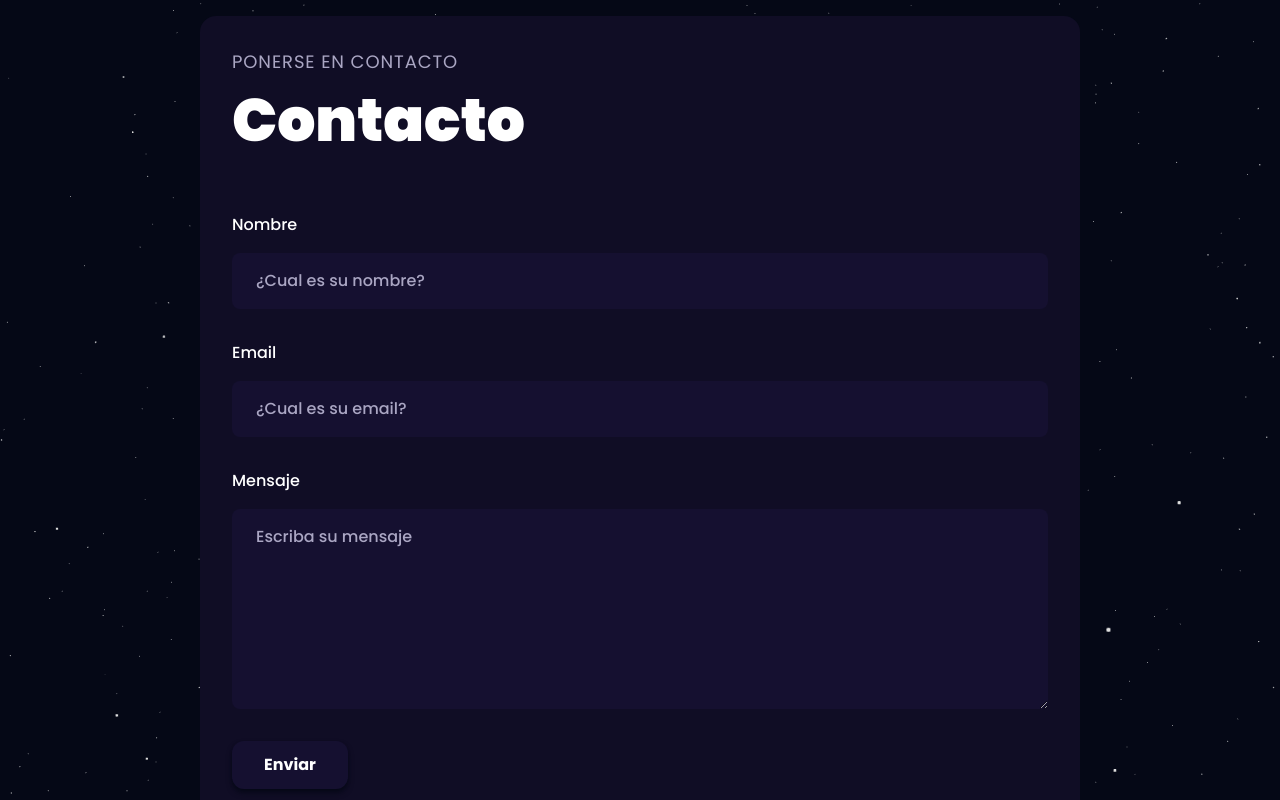
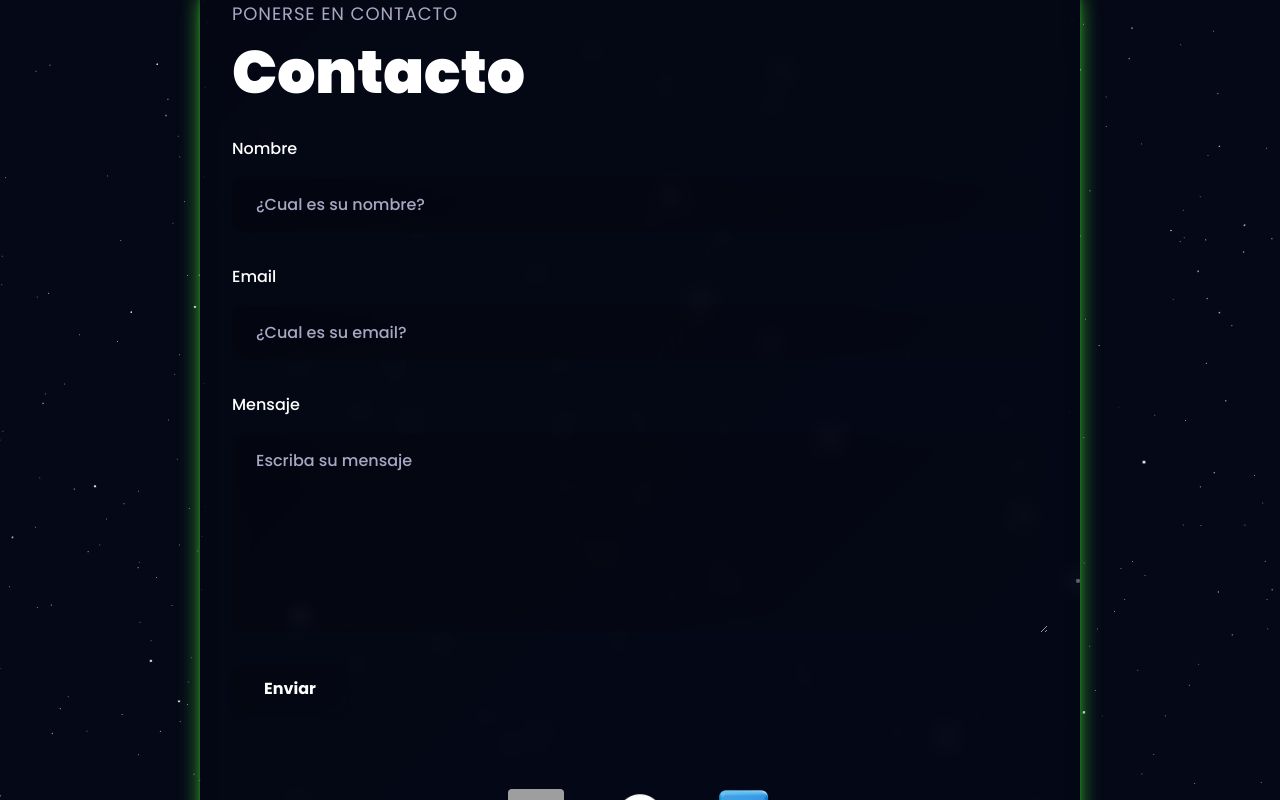
Before and after one commit to MAS234/Portfolio_Miguel_Martinez, a React (Vite) app: page / in a window 1280 px wide. Shown: the part 7020-7820 px from the top of the page. Built offline with nearby package versions, Linux system fonts and the light colour scheme; grey boxes are pictures that could not be loaded.

Commit message:
Formulario Modificacion

```diff
--- a/src/components/Contact.jsx
+++ b/src/components/Contact.jsx
@@ -79,10 +79,10 @@ const Contact = () => {
   };
 
   return (
-    <div className="xl:mt-12 xl:flex-row flex-col-reverse justify-center flex gap-10 overflow-hidden ">
+    <div className=" xl:flex-row flex-col-reverse justify-center flex gap-10 overflow-hidden ">
       <motion.div
         variants={slideIn("left", "tween", 0.2, 1)}
-        className="flex-[0.75] bg-black-100 p-8 rounded-2xl"
+        className="flex-[0.75] blurred-background shadow-xl shadow-[#4cf839] p-8 rounded-2xl"
       >
         <p className={styles.sectionSubText}>Ponerse en contacto</p>
         <h3 className={styles.sectionHeadText}>Contacto</h3>
@@ -90,7 +90,7 @@ const Contact = () => {
         <form
           ref={formRef}
           onSubmit={handletSummit}
-          className="mt-12 flex flex-col gap-8"
+          className="mt-5 flex flex-col gap-8"
         >
           <label className="flex flex-col">
             <span
@@ -106,7 +106,7 @@ const Contact = () => {
               value={form.name}
               onChange={handleChange}
               placeholder="¿Cual es su nombre?"
-              className="bg-tertiary py-4 px-6 placeholder:text-secondary text-[#4cf839] rounded-lg outline-none border-none font-medium"
+              className="blurred-background py-4 px-6 placeholder:text-secondary text-[#4cf839] rounded-lg outline-none border-none font-medium "
             />
           </label>
 
@@ -124,7 +124,7 @@ const Contact = () => {
               onChange={handleChange}
               value={form.email}
               placeholder="¿Cual es su email?"
-              className="bg-tertiary py-4 px-6 placeholder:text-secondary text-[#4cf839] rounded-lg outline-none border-none font-medium"
+              className="blurred-background  py-4 px-6 placeholder:text-secondary text-[#4cf839] rounded-lg outline-none border-none font-medium"
             />
           </label>
 
@@ -142,13 +142,13 @@ const Contact = () => {
               onChange={handleChange}
               value={form.mensaje}
               placeholder="Escriba su mensaje"
-              className="bg-tertiary py-4 px-6 placeholder:text-secondary text-[#4cf839] rounded-lg outline-none border-none font-medium"
+              className="blurred-background py-4 px-6 placeholder:text-secondary text-[#4cf839] rounded-lg outline-none border-none font-medium"
             />
           </label>
 
           <button
             type="submit"
-            className="bg-tertiary py-3 px-8 outline-none w-fit text-white font-bold shadow-md shadow-primary rounded-xl hover:bg-[#4cf839] hover:text-tertiary duration-300"
+            className="blurred-background py-3 px-8 outline-none w-fit text-white font-bold shadow-md shadow-primary rounded-xl hover:bg-[#4cf839] hover:text-tertiary duration-300"
           >
             {loading ? "Enviando.." : "Enviar"}
           </button>
```
